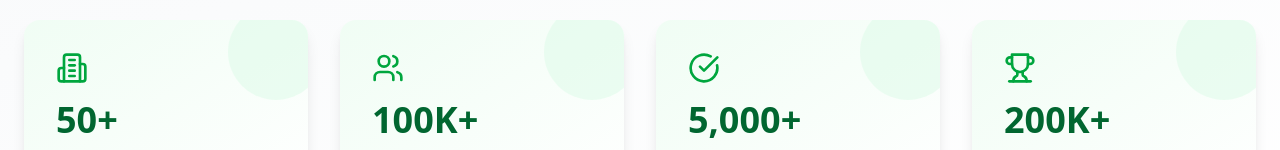
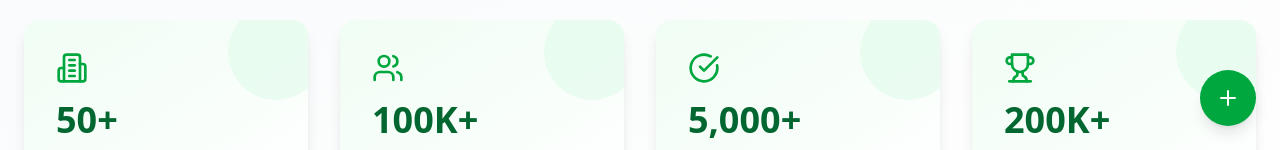
Before and after one commit to doshantgiradkar/purepoint, a React (Vite) app in the folder frontend/: page / in a window 1280 px wide. Shown: the part 650-800 px from the top of the page. Built offline with nearby package versions, Linux system fonts and the light colour scheme.

Commit message:
Added Floating Button

```diff
--- a/frontend/src/App.jsx
+++ b/frontend/src/App.jsx
@@ -1,10 +1,12 @@
 import Header from './components/Header'
 import Footer from './components/Footer'
 import { Outlet } from 'react-router-dom'
+import FloatingButton from './components/Floating'
 
 const App = () => {
   return (
     <div className="flex flex-col min-h-screen">
+      <FloatingButton />
       <Header/>
       <main className='flex-grow'>
         <Outlet/>
--- /dev/null
+++ b/frontend/src/components/Floating.jsx
@@ -0,0 +1,17 @@
+import { useNavigate } from "react-router-dom";
+import { Plus } from "lucide-react";
+
+const FloatingButton = () => {
+  const navigate = useNavigate();
+
+  return (
+    <button
+      onClick={() => navigate("/report")}
+      className="fixed bottom-6 right-6 bg-green-600 text-white p-4 rounded-full shadow-lg hover:bg-green-700 transition-colors z-50"
+    >
+      <Plus className="w-6 h-6" />
+    </button>
+  );
+};
+
+export default FloatingButton;
```
